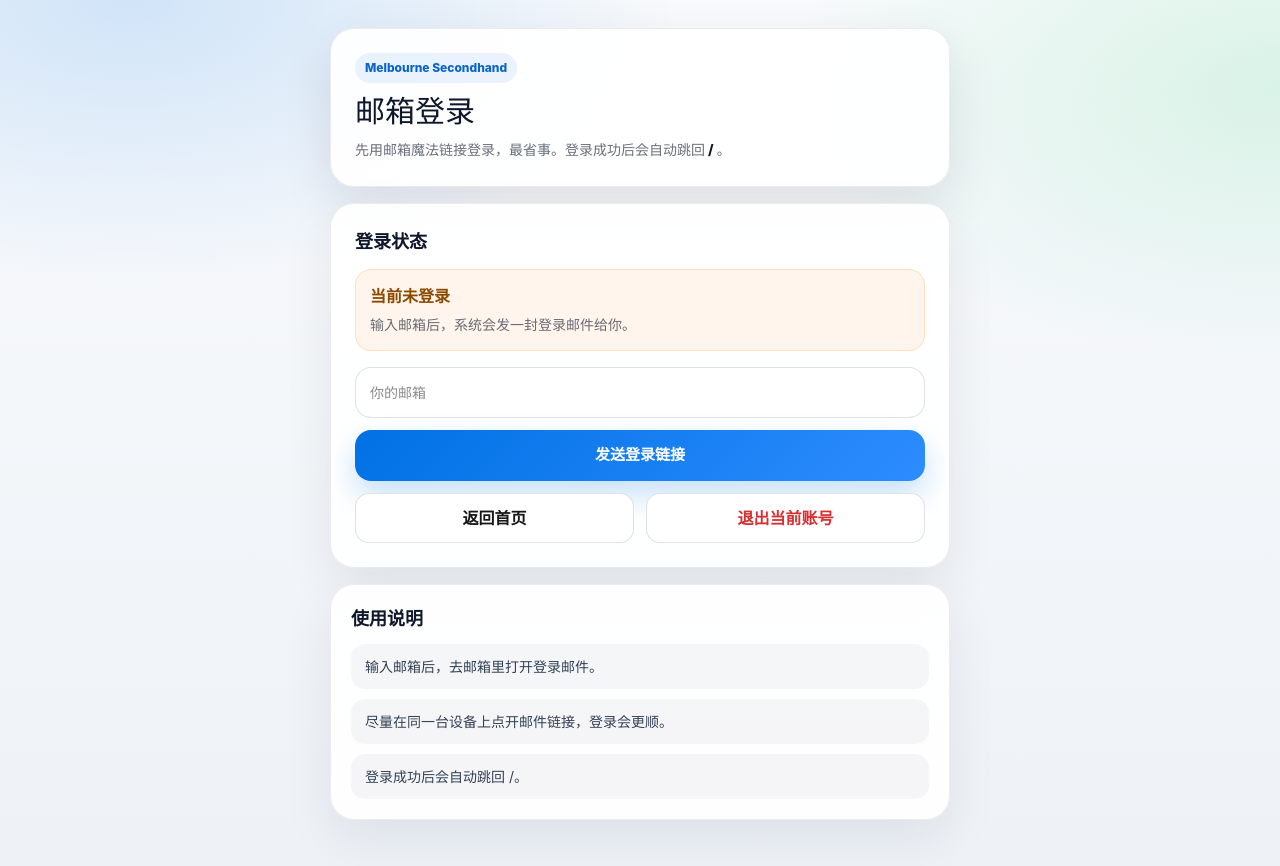
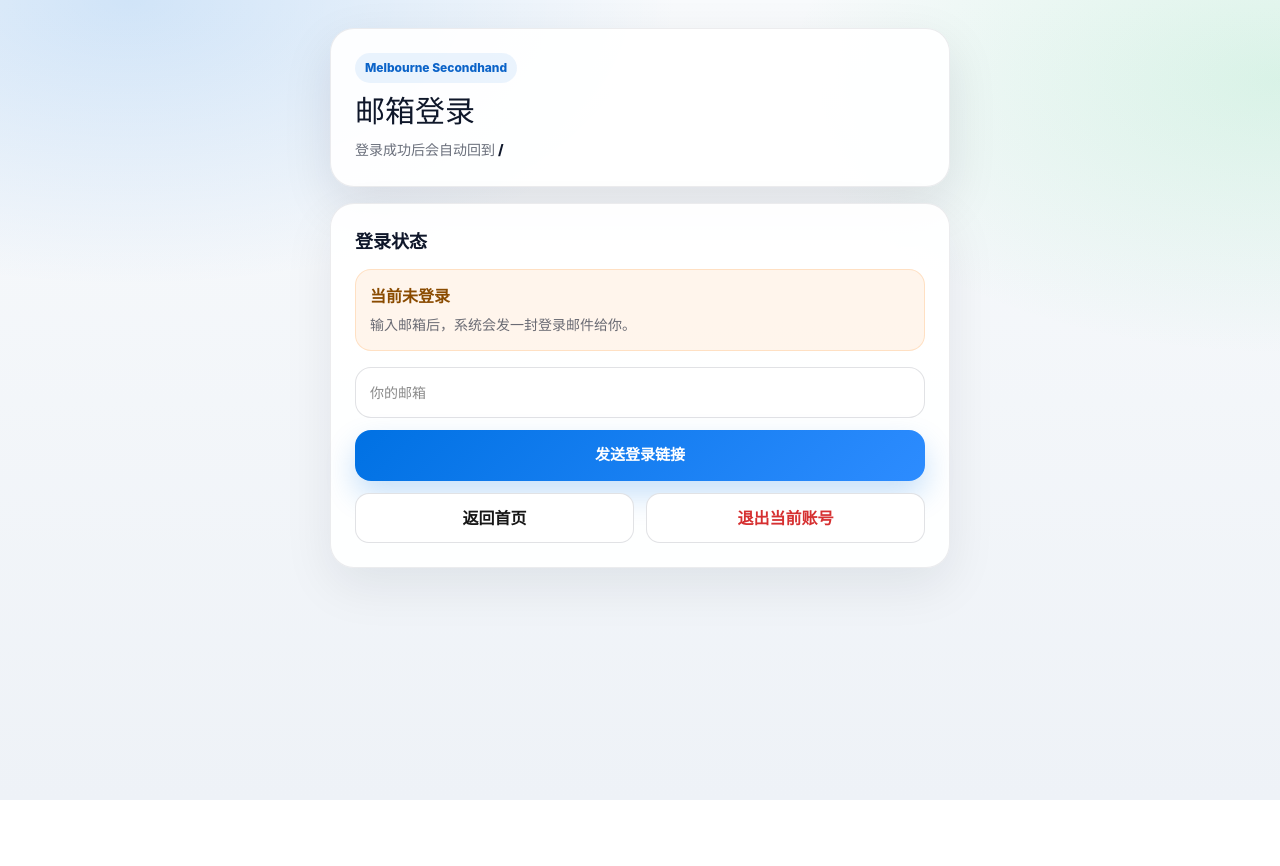
Before and after one commit to liTT925/melbourne-secondhand, a Next.js app: page /login in a window 1280 px wide. After the commit the page ends 800 px from the top, so only its background shows below. Built offline with nearby package versions, Linux system fonts and the light colour scheme; no server answers.

Commit message:
fix login prerender and redirect flow

```diff
--- a/app/login/page.tsx
+++ b/app/login/page.tsx
@@ -1,29 +1,35 @@
 "use client";
 
-import { useEffect, useMemo, useState } from "react";
+import { useEffect, useState } from "react";
 import { createClient, User } from "@supabase/supabase-js";
-import { useRouter, useSearchParams } from "next/navigation";
+import { useRouter } from "next/navigation";
 
 const supabase = createClient(
   process.env.NEXT_PUBLIC_SUPABASE_URL!,
   process.env.NEXT_PUBLIC_SUPABASE_ANON_KEY!
 );
 
+function getRedirectFromUrl() {
+  if (typeof window === "undefined") return "/";
+  const params = new URLSearchParams(window.location.search);
+  const raw = params.get("redirect");
+  if (!raw || !raw.startsWith("/")) return "/";
+  return raw;
+}
+
 export default function LoginPage() {
   const router = useRouter();
-  const searchParams = useSearchParams();
-
-  const redirect = useMemo(() => {
-    const raw = searchParams.get("redirect");
-    if (!raw || !raw.startsWith("/")) return "/";
-    return raw;
-  }, [searchParams]);
 
   const [email, setEmail] = useState("");
   const [msg, setMsg] = useState<string | null>(null);
   const [loading, setLoading] = useState(false);
   const [checking, setChecking] = useState(true);
   const [user, setUser] = useState<User | null>(null);
+  const [redirect, setRedirect] = useState("/");
+
+  useEffect(() => {
+    setRedirect(getRedirectFromUrl());
+  }, []);
 
   useEffect(() => {
     let mounted = true;
@@ -36,7 +42,7 @@ export default function LoginPage() {
       setChecking(false);
 
       if (data.user) {
-        router.replace(redirect);
+        router.replace(getRedirectFromUrl());
       }
     }
 
@@ -51,7 +57,7 @@ export default function LoginPage() {
       setUser(data.user ?? null);
 
       if (event === "SIGNED_IN" && data.user) {
-        router.replace(redirect);
+        router.replace(getRedirectFromUrl());
       }
     });
 
@@ -59,7 +65,7 @@ export default function LoginPage() {
       mounted = false;
       subscription.unsubscribe();
     };
-  }, [redirect, router]);
+  }, [router]);
 
   async function sendMagicLink() {
     setMsg(null);
@@ -72,10 +78,12 @@ export default function LoginPage() {
 
     setLoading(true);
 
+    const target = getRedirectFromUrl();
+
     const { error } = await supabase.auth.signInWithOtp({
       email: e,
       options: {
-        emailRedirectTo: `${window.location.origin}${redirect}`,
+        emailRedirectTo: `${window.location.origin}${target}`,
       },
     });
 
@@ -86,9 +94,7 @@ export default function LoginPage() {
       return;
     }
 
-    setMsg(
-      "登录链接已经发到你的邮箱。请在同一台设备上打开邮件里的链接，登录成功后会自动回到刚才的页面。"
-    );
+    setMsg("登录链接已经发到邮箱。请在同一台设备上打开邮件里的链接，登录成功后会自动返回刚才的页面。");
   }
 
   async function logout() {
@@ -160,9 +166,8 @@ export default function LoginPage() {
               marginBottom: 0,
             }}
           >
-            先用邮箱魔法链接登录，最省事。登录成功后会自动跳回
+            登录成功后会自动回到
             <span style={{ fontWeight: 800, color: "#0f172a" }}> {redirect} </span>
-            。
           </p>
         </div>
 
@@ -307,51 +312,7 @@ export default function LoginPage() {
             )}
           </div>
         </div>
-
-        <div
-          style={{
-            background: "rgba(255,255,255,0.92)",
-            border: "1px solid rgba(15,23,42,0.08)",
-            borderRadius: 24,
-            padding: 20,
-            boxShadow: "0 18px 50px rgba(15,23,42,0.08)",
-          }}
-        >
-          <div
-            style={{
-              fontSize: 18,
-              fontWeight: 900,
-              color: "#0f172a",
-              marginBottom: 12,
-            }}
-          >
-            使用说明
-          </div>
-
-          <div style={{ display: "grid", gap: 10 }}>
-            <Tip text="输入邮箱后，去邮箱里打开登录邮件。" />
-            <Tip text="尽量在同一台设备上点开邮件链接，登录会更顺。" />
-            <Tip text={`登录成功后会自动跳回 ${redirect}。`} />
-          </div>
-        </div>
       </div>
-    </div>
-  );
-}
-
-function Tip({ text }: { text: string }) {
-  return (
-    <div
-      style={{
-        padding: "12px 14px",
-        borderRadius: 14,
-        background: "rgba(15,23,42,0.035)",
-        color: "#334155",
-        fontSize: 14,
-        lineHeight: 1.5,
-      }}
-    >
-      {text}
     </div>
   );
 }
```
